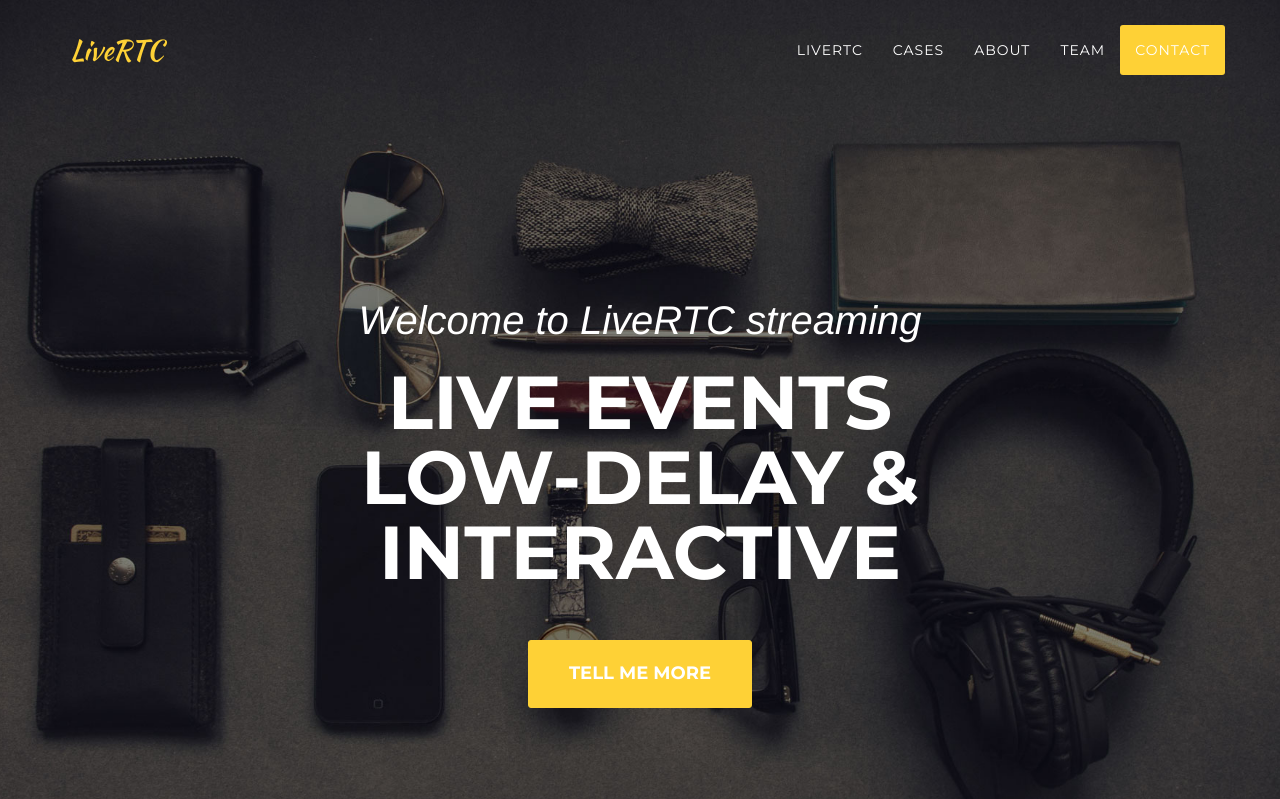
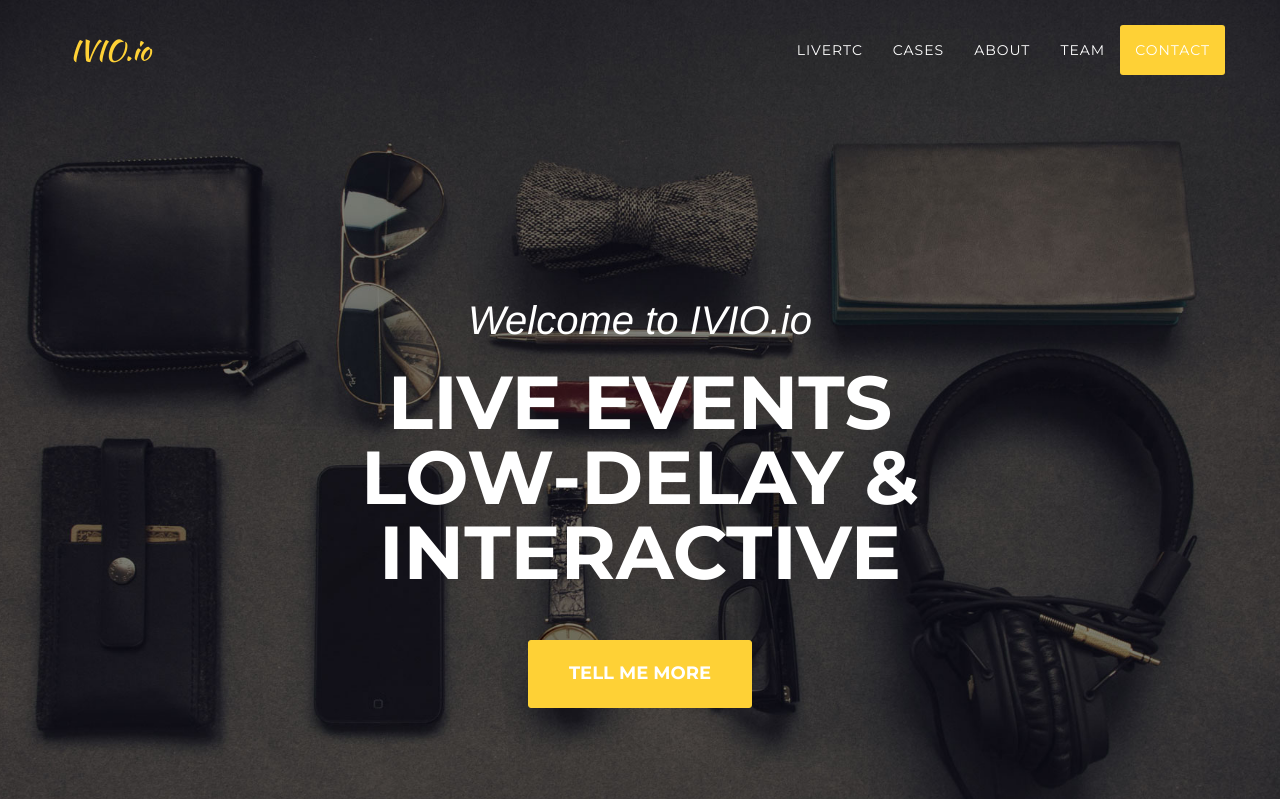
Before and after one commit to ivioweb/ivioweb.github.io, a website: page index.html in a window 1280 px wide. Shown: the top 799 px of the page. Drawn offline with nearby package versions, Linux system fonts and the light colour scheme; a web font is replaced by a local one.

Commit message:
- Fix terms (cont.)

```diff
--- a/index.html
+++ b/index.html
@@ -6,7 +6,7 @@
     <meta name="description" content="">
     <meta name="author" content="">
 
-    <title>LiveRTC - Best Interactive Live Streaming</title>
+    <title>IVIO.io</title>
 
     <!-- Bootstrap Core CSS -->
     <link href="vendor/bootstrap/css/bootstrap.min.css" rel="stylesheet">
@@ -40,7 +40,7 @@
                 <button type="button" class="navbar-toggle collapsed" data-toggle="collapse" data-target="#bs-example-navbar-collapse-1" aria-expanded="false">
                     <span class="sr-only">Toggle navigation</span> Menu <i class="fa fa-bars"></i>
                 </button>
-                <a class="navbar-brand page-scroll" href="#page-top">LiveRTC
+                <a class="navbar-brand page-scroll" href="#page-top">IVIO.io
 </a>
             </div>
 
@@ -77,7 +77,7 @@
     <header>
         <div class="container">
             <div class="intro-text">
-                <div class="intro-lead-in">Welcome to LiveRTC streaming
+                <div class="intro-lead-in">Welcome to IVIO.io
 </div>
                 <div class="intro-heading">Live Events
   <br> Low-delay &amp; <br> interactive</div>
@@ -369,7 +369,7 @@
         <div class="container">
             <div class="row">
                 <div class="col-md-4">
-                    <span class="copyright">Copyright © LiveRTC.com 2016</span>
+                    <span class="copyright">Copyright © IVIO.io 2016</span>
                 </div>
                 <div class="col-md-4">
                     <ul class="list-inline social-buttons">
```
